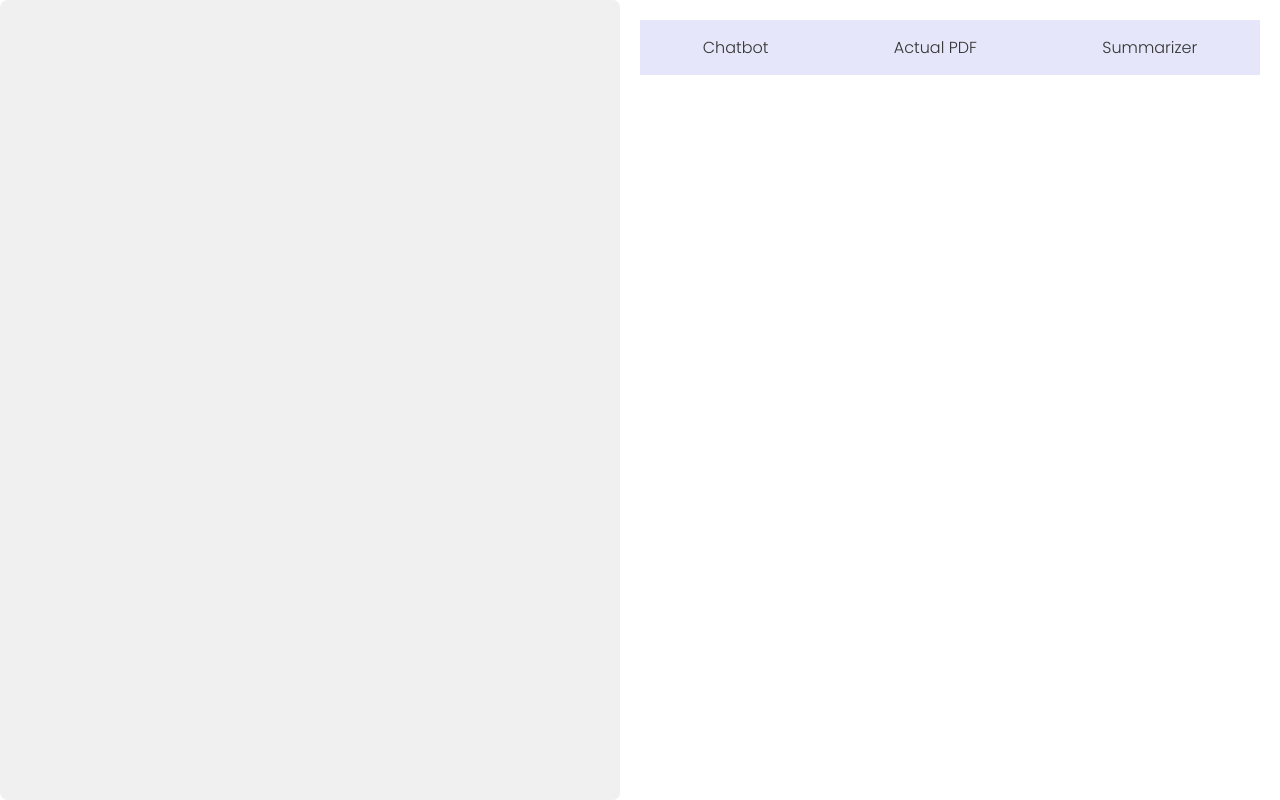
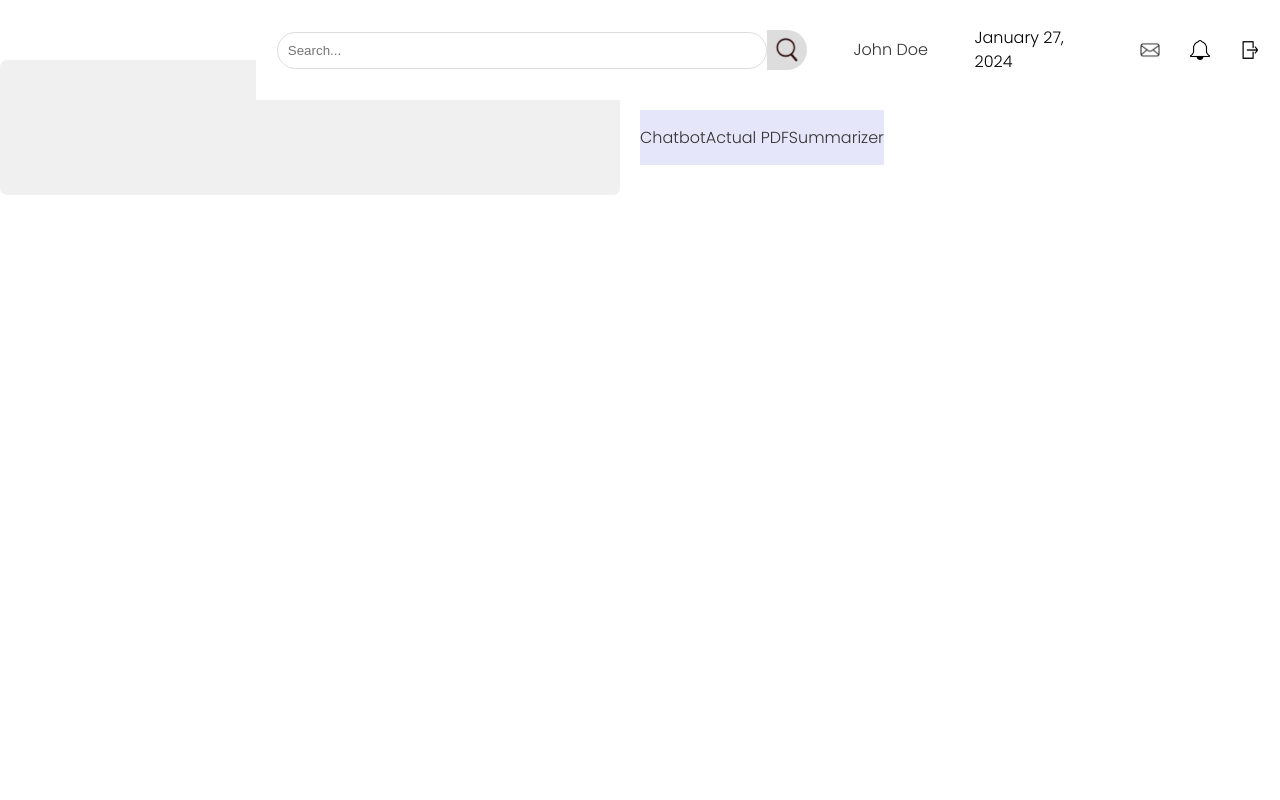
Before and after one commit to Team-Cornflakes/VitaFile, a React (Vite) app in the folder frontend/: page /Main in a window 1280 px wide. Built offline with nearby package versions, Linux system fonts and the light colour scheme.

Commit message:
fixed befire branch merge

```diff
--- a/frontend/components/LeftComponent.jsx
+++ b/frontend/components/LeftComponent.jsx
@@ -1,11 +1,12 @@
 import React from 'react';
+import './LeftComponent.css'; // If you have specific styles for LeftComponent
 
 const LeftComponent = () => {
-    return (
-        <div style={{ flex: 1, backgroundColor: '#f0f0f0' }}>
-            {/* Empty div */}
-        </div>
-    );
+  return (
+    <div className="left-container">
+      {/* Left component content */}
+    </div>
+  );
 };
 
 export default LeftComponent;
--- a/frontend/components/RightComponent.css
+++ b/frontend/components/RightComponent.css
@@ -18,6 +18,20 @@
     font-weight: bold; /* Bold font for button text */
     text-align: center; /* Centers the text in the button */
   }
+  .right-container {
+    flex: 1;
+    background-color: #ffffff;
+    padding: 20px;
+}
+
+.button-container {
+    margin-top: 30px; /* Adjust this to position the buttons */
+}
+
+.top-bar-button {
+    margin-bottom: 10px;
+    /* Add more button styles as needed */
+}
 
   .top-bar-button:hover {
     background-color: #D6D6F0; /* Slightly darker lavender on hover */
--- a/frontend/components/RightComponent.jsx
+++ b/frontend/components/RightComponent.jsx
@@ -1,7 +1,5 @@
 import React, { useState } from 'react';
-import ChatbotInterface from './ChatbotInterface'; // Adjust the import path as necessary
-import Summarizer from './Summarizer'; // Import the Summarizer component
-import './RightComponent.css'; // Import the CSS for styling
+import './RightComponent.css'; // Make sure this path is correct
 
 const RightComponent = () => {
     const [activeComponent, setActiveComponent] = useState('');
@@ -21,9 +19,8 @@ const RightComponent = () => {
     };
 
     return (
-        <div style={{ flex: 1, backgroundColor: '#ffffff', padding: '20px' }}>
-            {/* Top bar with buttons */}
-            <div className="top-bar">
+        <div className="right-container">
+            <div className="button-container"> {/* Class added for styling */}
                 <button className="top-bar-button" onClick={handleChatbotClick}>
                     Chatbot
                 </button>
@@ -35,11 +32,10 @@ const RightComponent = () => {
                 </button>
             </div>
 
-            {/* Conditional rendering of components */}
-            {activeComponent === 'chatbot' && <ChatbotInterface />}
-            {activeComponent === 'summarizer' && <Summarizer />}
-            {/* Placeholder for Actual PDF component */}
-            {activeComponent === 'pdf' && <div>Actual PDF Component Goes Here</div>}
+            {/* Conditional rendering based on activeComponent */}
+            {activeComponent === 'chatbot' && <div>Chatbot Component</div>}
+            {activeComponent === 'summarizer' && <div>Summarizer Component</div>}
+            {activeComponent === 'pdf' && <div>Actual PDF Component</div>}
         </div>
     );
 };
--- /dev/null
+++ b/frontend/pages/MainPage.css
@@ -0,0 +1,6 @@
+.main-content {
+    display: flex;
+    margin-top: 60px; /* Assuming the header is 60px tall */
+  }
+
+  /* Other styles */
--- a/frontend/pages/MainPage.jsx
+++ b/frontend/pages/MainPage.jsx
@@ -1,14 +1,20 @@
 import React from 'react';
-import LeftComponent from '../components/LeftComponent'; // Adjust the path as necessary
-import RightComponent from '../components/RightComponent'; // Adjust the path as necessary
+import Header from '../components/Header';
+import LeftComponent from '../components/LeftComponent';
+import RightComponent from '../components/RightComponent';
+import './MainPage.css'; // Assuming you have a CSS file for MainPage
 
 const MainPage = () => {
-    return (
-        <div style={{ display: 'flex', height: '100vh' }}>
-            <LeftComponent />
-            <RightComponent />
-        </div>
-    );
+  return (
+    <div>
+      <Header />
+      <div className="main-content">
+        <Header/>
+        <LeftComponent />
+        <RightComponent />
+      </div>
+    </div>
+  );
 };
 
 export default MainPage;
```
